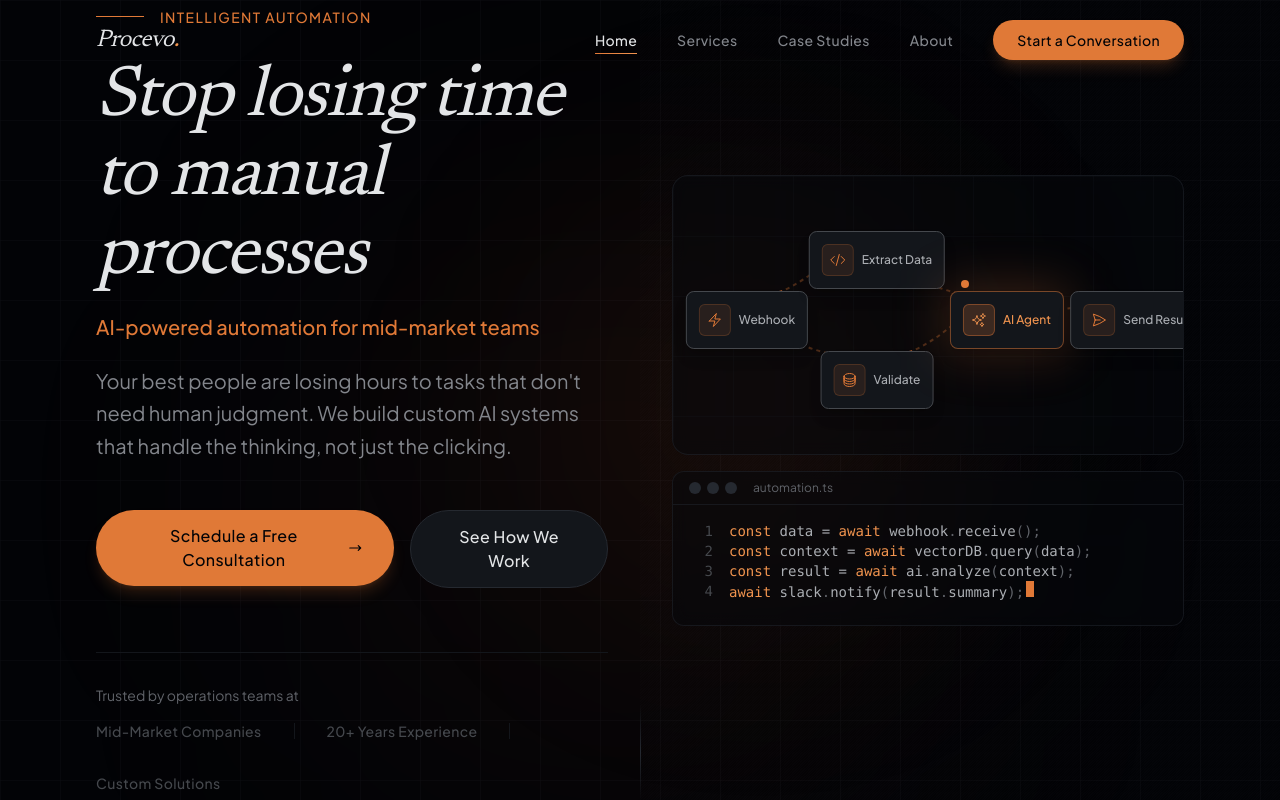
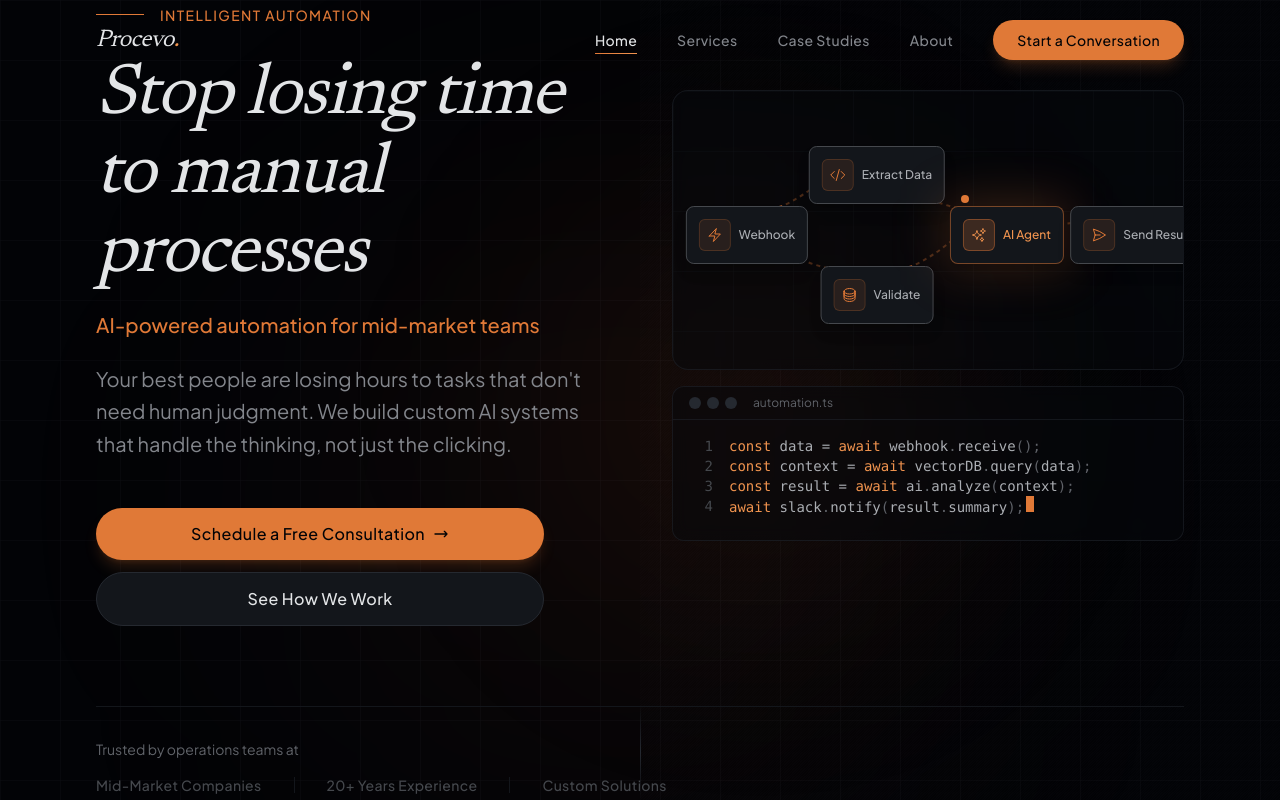
Before and after one commit to jakeschaaf/ProcevoAIWeb, a Next.js app: page / in a window 1280 px wide. Shown: the top 800 px of the page. Built offline with nearby package versions, Linux system fonts and the light colour scheme.

Commit message:
style(hero): stack CTA buttons and expand trust indicators
- Stack buttons vertically with full width for cleaner layout
- Move trust indicators below grid for full-width display
- Increase top margin on trust section for better spacing

```diff
--- a/components/hero.tsx
+++ b/components/hero.tsx
@@ -64,8 +64,8 @@
               {subheadline}
             </p>
 
-            <div className="mt-12 flex flex-col sm:flex-row gap-4 items-start">
-              <Button href={primaryCTALink} variant="primary" size="lg">
+            <div className="mt-12 flex flex-col gap-3 max-w-md">
+              <Button href={primaryCTALink} variant="primary" size="lg" className="w-full justify-center">
                 {primaryCTA}
                 <svg
                   className="ml-2 w-4 h-4"
@@ -82,22 +82,10 @@
                 </svg>
               </Button>
               {secondaryCTA && secondaryCTALink && (
-                <Button href={secondaryCTALink} variant="secondary" size="lg">
+                <Button href={secondaryCTALink} variant="secondary" size="lg" className="w-full justify-center">
                   {secondaryCTA}
                 </Button>
               )}
-            </div>
-
-            {/* Trust indicators */}
-            <div className="mt-16 pt-8 border-t border-slate-800">
-              <p className="text-sm text-slate-500 mb-4">Trusted by operations teams at</p>
-              <div className="flex flex-wrap gap-8 items-center text-slate-600">
-                <span className="text-sm font-medium tracking-wide">Mid-Market Companies</span>
-                <span className="hidden sm:block w-px h-4 bg-slate-800" />
-                <span className="text-sm font-medium tracking-wide">20+ Years Experience</span>
-                <span className="hidden sm:block w-px h-4 bg-slate-800" />
-                <span className="text-sm font-medium tracking-wide">Custom Solutions</span>
-              </div>
             </div>
           </div>
 
@@ -108,6 +96,18 @@
             </div>
           )}
         </div>
+
+        {/* Trust indicators - full width below grid */}
+        <div className="mt-20 pt-8 border-t border-slate-800">
+          <p className="text-sm text-slate-500 mb-4">Trusted by operations teams at</p>
+          <div className="flex flex-wrap gap-x-8 gap-y-3 items-center text-slate-600">
+            <span className="text-sm font-medium tracking-wide">Mid-Market Companies</span>
+            <span className="hidden sm:block w-px h-4 bg-slate-800" />
+            <span className="text-sm font-medium tracking-wide">20+ Years Experience</span>
+            <span className="hidden sm:block w-px h-4 bg-slate-800" />
+            <span className="text-sm font-medium tracking-wide">Custom Solutions</span>
+          </div>
+        </div>
       </Container>
 
       {/* Decorative vertical line */}
```
